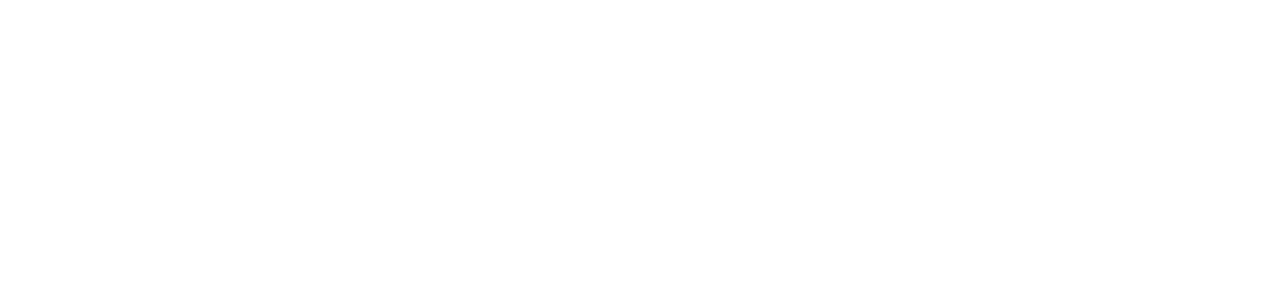
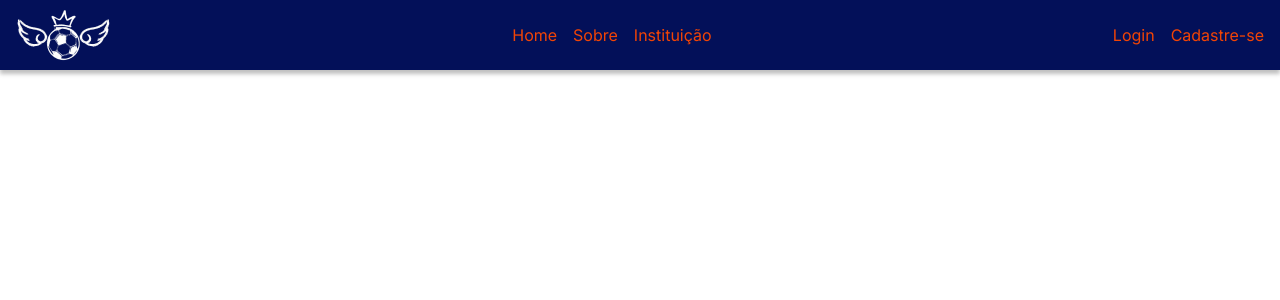
Before and after one commit to m3-grupo3-PatrocineUmAtleta/patrocine-um-atleta, a React (Vite) app: page /admDash in a window 1280 px wide. Before the commit this address had no page. Shown: the top 300 px of the page. Built offline with nearby package versions, Linux system fonts and the light colour scheme.

Commit message:
create: route admDash

```diff
--- a/src/App.tsx
+++ b/src/App.tsx
@@ -5,6 +5,7 @@ import { Dashboard } from "./pages/Dashboard";
 import { Home } from "./pages/Home";
 import { Register } from "./pages/Register";
 import { AthletePage } from "./pages/AthletePage";
+import { AdmDash } from "./pages/AdmDash";
 
 function App() {
   return (
@@ -13,6 +14,7 @@ function App() {
         <Route path="/" element={<Login />} />
         <Route path="register" element={<Register />} />
         <Route path="home" element={<Home />} />
+        <Route path="admDash" element={<AdmDash />} />
 
         <Route element={<ProtectedRoutes />}>
           <Route path="dashboard" element={<Dashboard />} />
--- /dev/null
+++ b/src/pages/AdmDash/index.tsx
@@ -0,0 +1,5 @@
+import { Header } from "../../components/Header";
+
+export const AdmDash = () => {
+  return <Header></Header>;
+};
```
